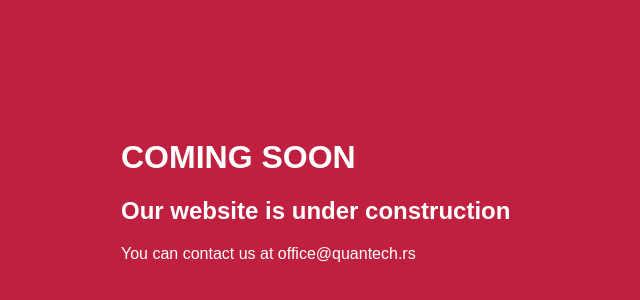
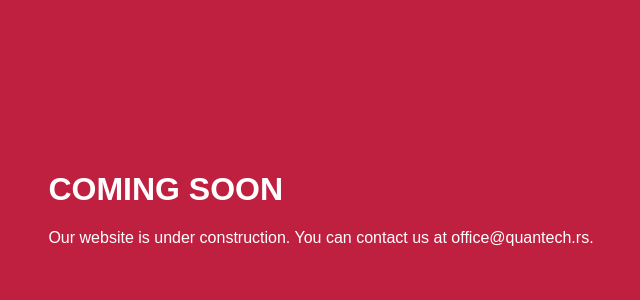
Before and after one commit to quantechcompany/quantechcompany.github.io, a plain HTML site: page index.html in a window 1280 px wide. Shown: the part 202-502 px from the top of the page, without its empty margins (319-959 px from the left). Drawn offline with Linux system fonts and the light colour scheme.

Commit message:
Changed styles.css

```diff
--- a/index.html
+++ b/index.html
@@ -7,13 +7,10 @@
 </head>
 
 <body style="background-color:#C02040;font-family:arial;">
-<div class="outer">
-  <div class="middle">
-    <div class="inner">
-	<h1 style="color:white;">COMING SOON</h1>
-	<h2 style="color:white;">Our website is under construction</h2>
-	<p style="color:white;">You can contact us at office@quantech.rs</p>
-</div>
+<div class="container">
+<div>
+<h1 style="color:white;">COMING SOON</h1>
+<p style="color:white;">Our website is under construction. You can contact us at office@quantech.rs.</p>
 </div>
 </div>
 </body>
--- a/styles.css
+++ b/styles.css
@@ -1,19 +1,11 @@
-.outer {
-  display: table;
-  position: absolute;
-  top: 0;
-  left: 0;
+.container {
+  display: flex;
+  align-items: center;
+  justify-content: center;
   height: 100%;
-  width: 100%;
 }
 
-.middle {
-  display: table-cell;
-  vertical-align: middle;
+body,
+html {
+  height: 100%;
 }
-
-.inner {
-  margin-left: auto;
-  margin-right: auto;
-  width: 400px;
-}
```
